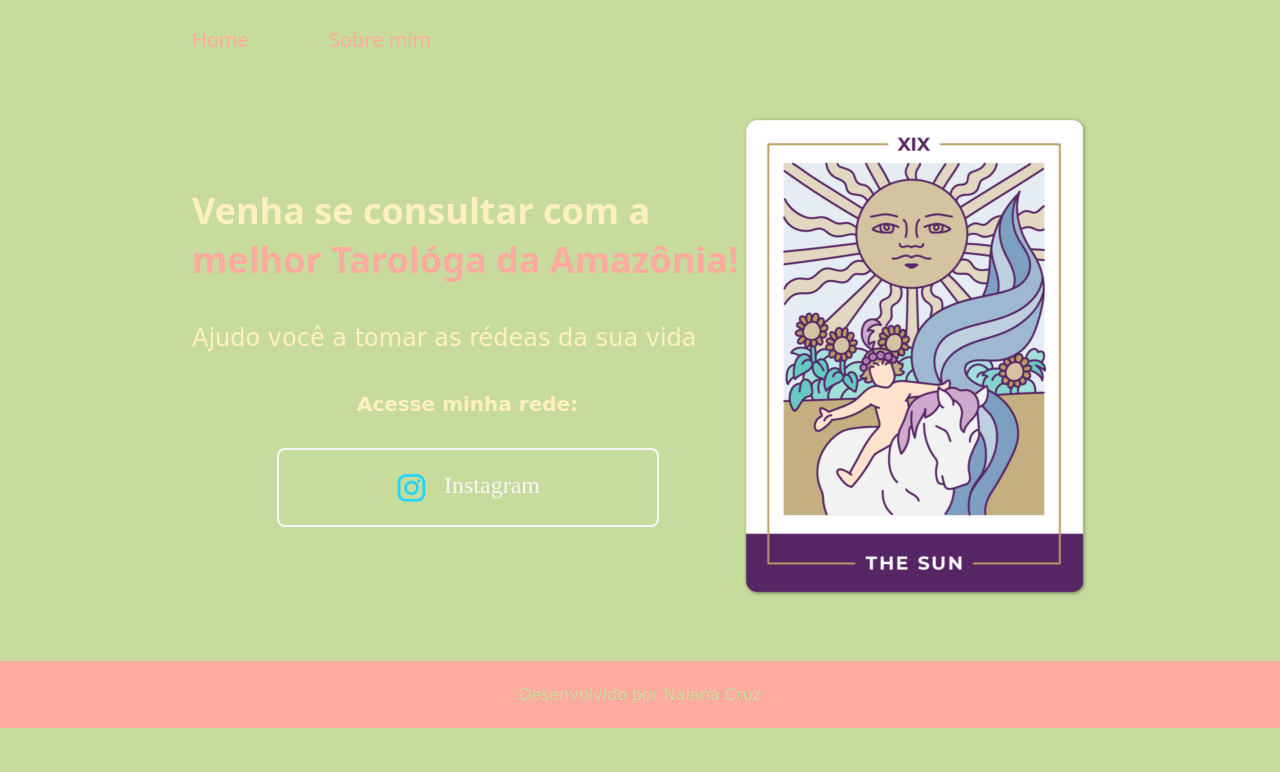
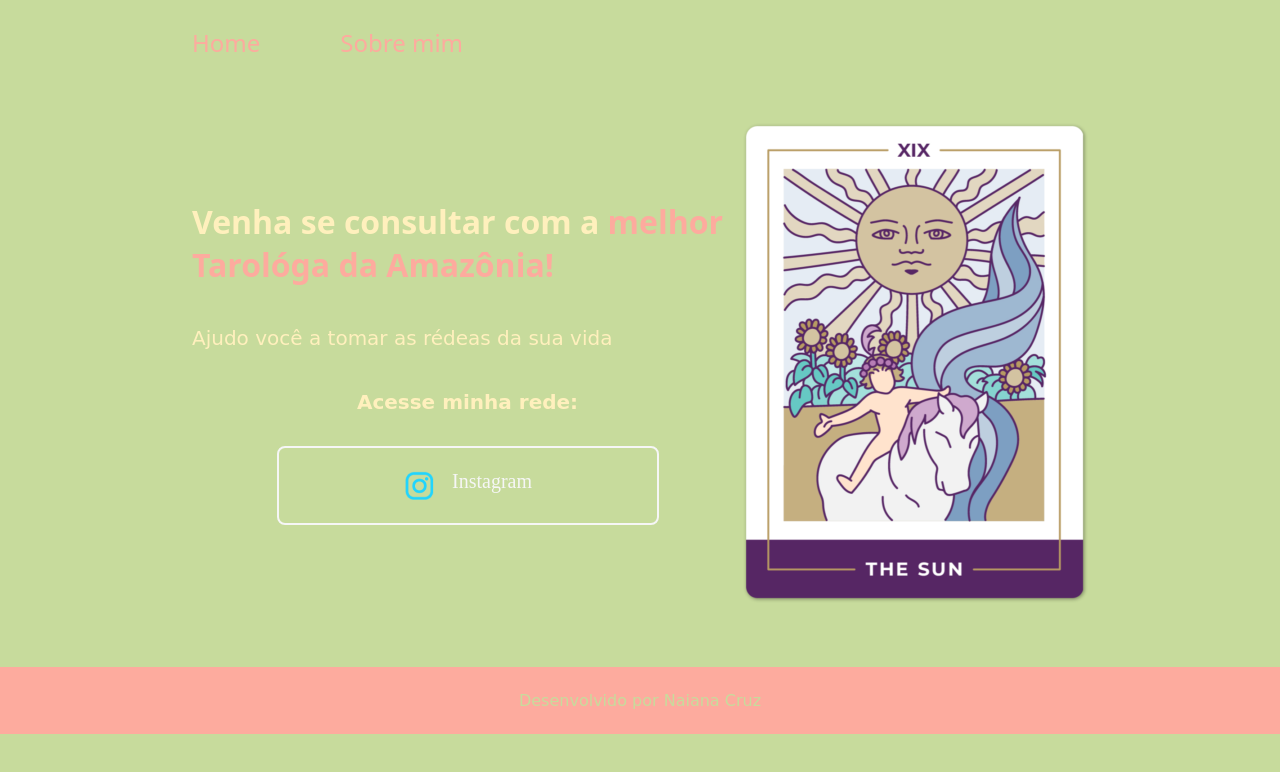
Before and after one commit to Nai00000/projeto-html-css, a plain HTML site: page index.html in a window 1280 px wide. Drawn offline with Linux system fonts and the light colour scheme; a web font is replaced by a local one.

Commit message:
mudando a medida para rem

```diff
--- a/styles/style.css
+++ b/styles/style.css
@@ -28,7 +28,7 @@
     }
     .cabecalho__menu__link {
         font-family: var(--font-primaria);
-        font-size: 20px;
+        font-size: 1.5rem;
         color:var(--cor-terciaria);
         text-decoration: none;
     }
@@ -48,11 +48,11 @@
             gap: 40px;
             }
     .apresentacao__conteudo__titulo {
-                font-size:36px;
+                font: size 2.25rem;
                 font-family:var(--font-primaria);
             }
     .apresentacao__conteudo__texto {
-        font-size:24px ;
+        font-size: 1.25rem;
         font-family:var(--fonte-secundaria);
     }
     .apresentacao__conteudo__link {
@@ -70,7 +70,7 @@
         width: 378px;
         text-align:center;
         border-radius: 8px;
-        font-size: 24px;
+        font-size: 1.25rem;
         padding:21.5px 0;
         text-decoration: none;
         color:var(--cor-borda);
@@ -81,7 +81,7 @@
     }
 .apresentacao__link__subtitulo {
     font-family:var(--fonte-secundaria);
-    font-size: 20px;
+    font-size: 1.25rem;
 }
 .rodape {
     padding: 24px;
```
